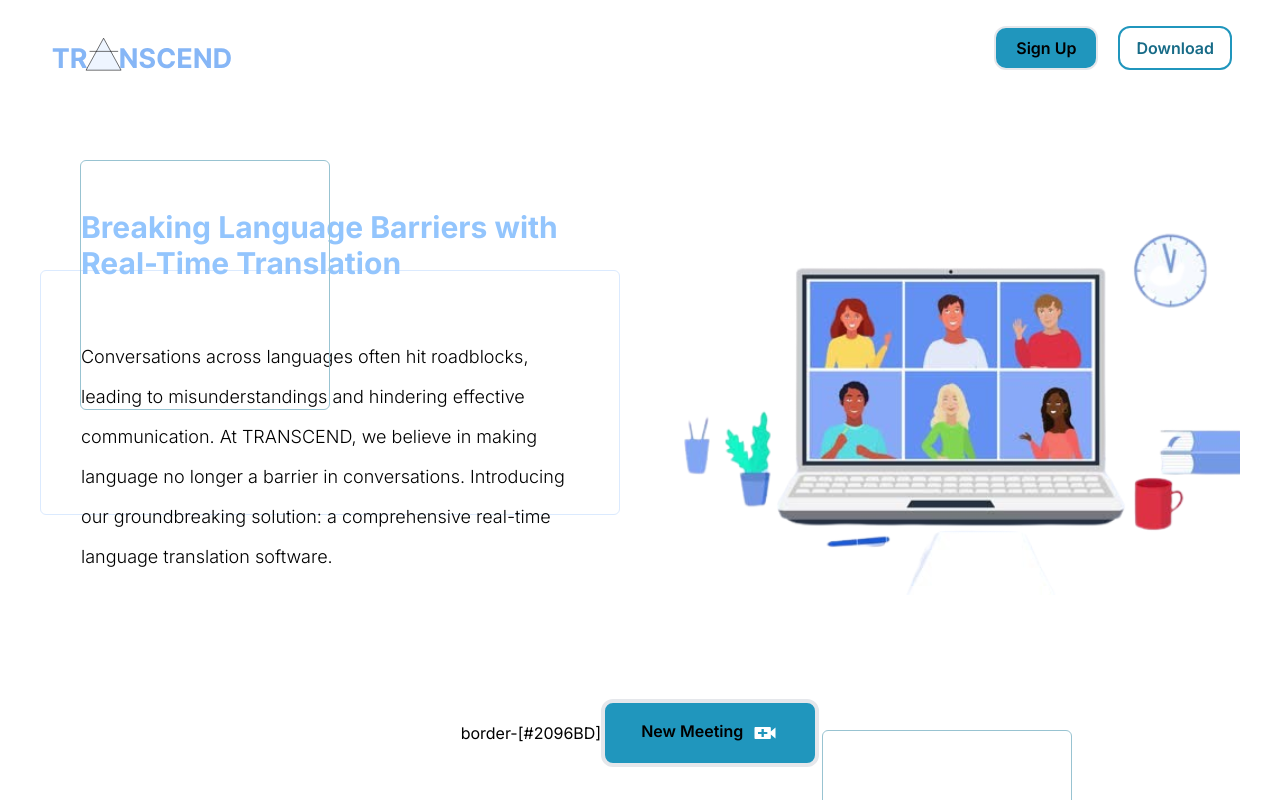
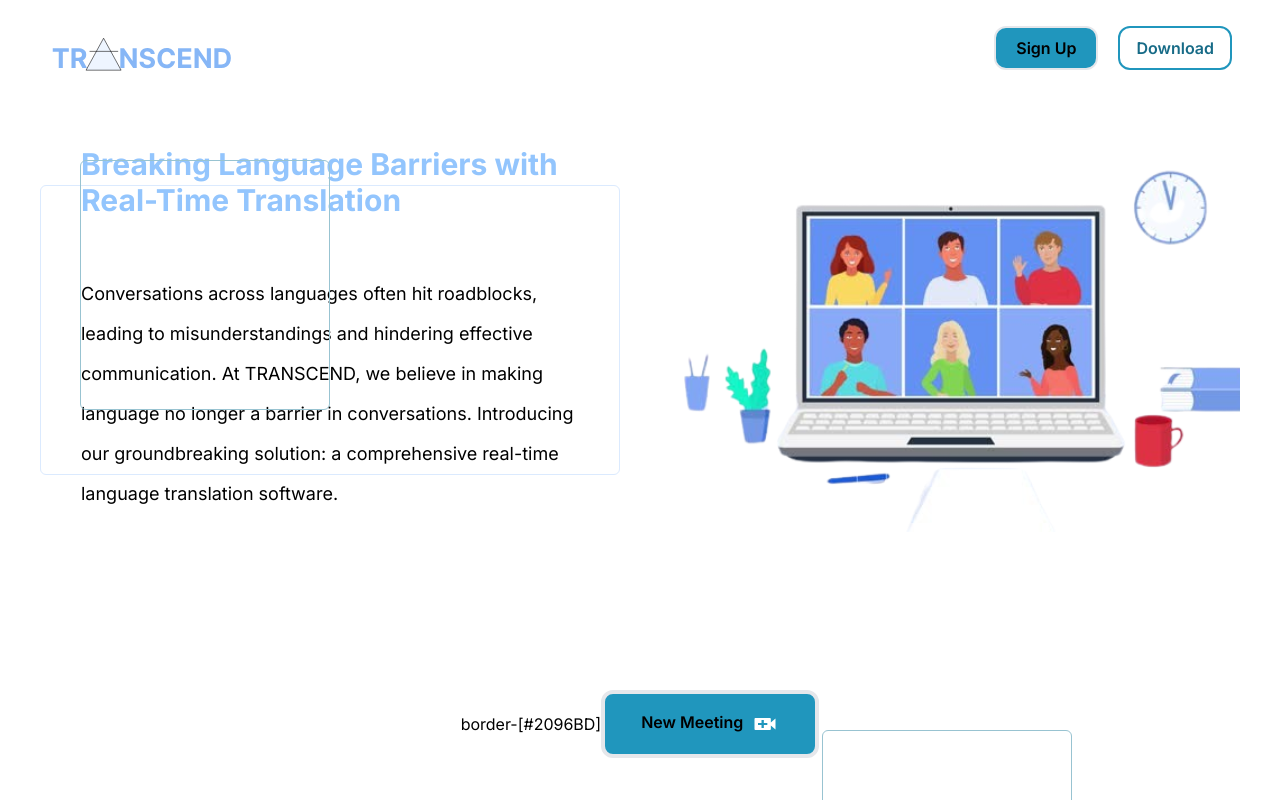
Before and after one commit to alanjohnck/IdeaLab, a Next.js app: page / in a window 1280 px wide. Shown: the top 800 px of the page. Built offline with nearby package versions, Linux system fonts and the light colour scheme.

Commit message:
navbar-fixed, route added to new meeting button

```diff
--- a/src/app/page.tsx
+++ b/src/app/page.tsx
@@ -1,12 +1,19 @@
+
+"use client"
 import Image from "next/image";
 import middle from "../../public/transcend-middle.png";
+import {useRouter}  from "next/navigation";
 export default function Home() {
+  const router = useRouter();
   return (
+
   <div className="grid grid-row-3 w-screen bg-white">
  {/**frame 1 */}
    <div className="flex flex-col h-screen gap-3 bg-white ">
+
+
    {/**NAVBAR */}
-    <div className="flex flex-row w-screen h-24  items-center justify-between z-20">
+    <div className="flex flex-row w-screen h-24 fixed bg-white items-center justify-between z-20">
           <img className="flex w-45 h-36 p-6 cursor-pointer" src="Component 2.svg"></img>
           <div className="mx-12">
           <button className="bg-[#2096BD] border-[2px]  rounded-xl py-2 px-5 font-semibold transition delay-75 hover:bg-white hover:border-[#2096BD]  hover:text-[#176B87]">
@@ -27,31 +34,31 @@ export default function Home() {
         <div className="flex flex-col items-start justify-start p-10 gap-4">
            <h1 className="flex justify-start  text-blue-300  text-3xl font-bold">Breaking Language Barriers with Real-Time Translation</h1>
            <br></br>
-           <p className="text-black text-lg font-light leading-10">Conversations across languages often hit roadblocks, leading to misunderstandings and hindering effective communication. At TRANSCEND, we believe in making language no longer a barrier in conversations. Introducing our groundbreaking solution: a comprehensive real-time language translation software.</p>
+           <p className="text-black text-lg tracking-normal leading-10">Conversations across languages often hit roadblocks,
+            leading to misunderstandings and hindering effective communication.
+            At TRANSCEND, we believe in making language no longer a barrier in conversations.
+            Introducing our groundbreaking solution: a comprehensive real-time language translation software.</p>
         </div>
       </div>
       <div className="flex w-1/2 h-2/3 items-center justify-center">
           <img src="destop-removebg-preview 1.svg"></img>
       </div>
     </div>
-
   <div className="flex flex-grow h-1/6 justify-center items-center pb-5 ">border-[#2096BD]
-     <button className=" box-content p-4 border-4 bg-[#2096BD]    rounded-xl py-4 px-9 font-semibold  ">
+     <button onClick={() => router.push("/meetingpage")}className=" box-content p-4 border-4 bg-[#2096BD]    rounded-xl py-4 px-9 font-semibold  ">
        New Meeting
           <img src="Video call.svg" alt="Icon" className="w-7 h-7 ml-2 float-right" />
      </button>
   </div>
+ </div>
 </div>
-
-
-   </div>
-  {/**frame 1 */}
+{/**frame 1 */}
 
 
 
 
 
-      {/**frame 2 */}
+  {/**frame 2 */}
       <div className="flex flex-col mt-20">
         <div className="border border-[#98C3D1] w-[250px] h-[250px] rounded-md self-end mx-52 z-10  absolute bottom-0 right-0 mb-[-180px]"></div>
         <div className="bg-white flex justify-between mx-28 z-0 relative">
@@ -71,11 +78,16 @@ export default function Home() {
           </div>
         </div>
       </div>
-      {/**frame 2 */}
+  {/**frame 2 */}
 
+
+
+      {/* frame 3 */}
       <div className="h-screen bg-white">
         <h1 className="text-black">Footer</h1>
       </div>
+      {/**frame 3 */}
+
     </div>
   );
 }
```
Also changed, not shown: public/wave.svg (added).
